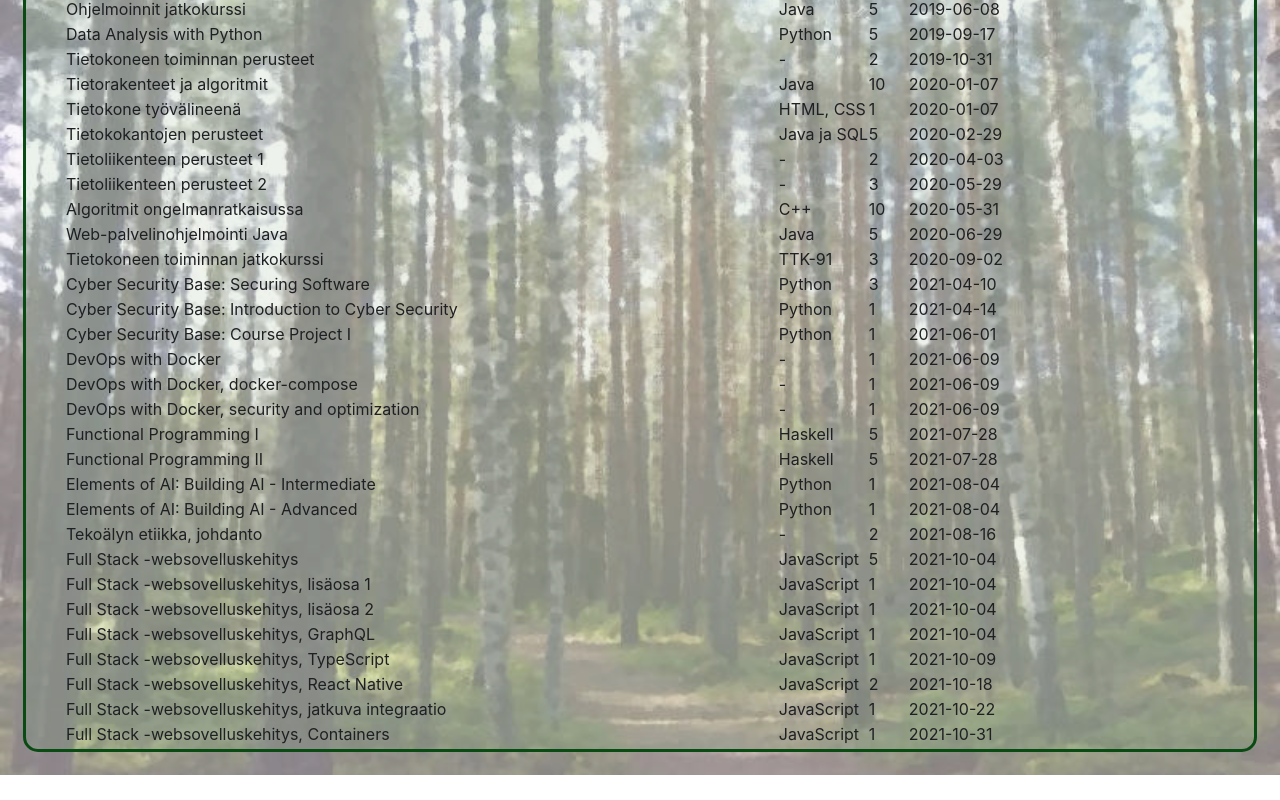
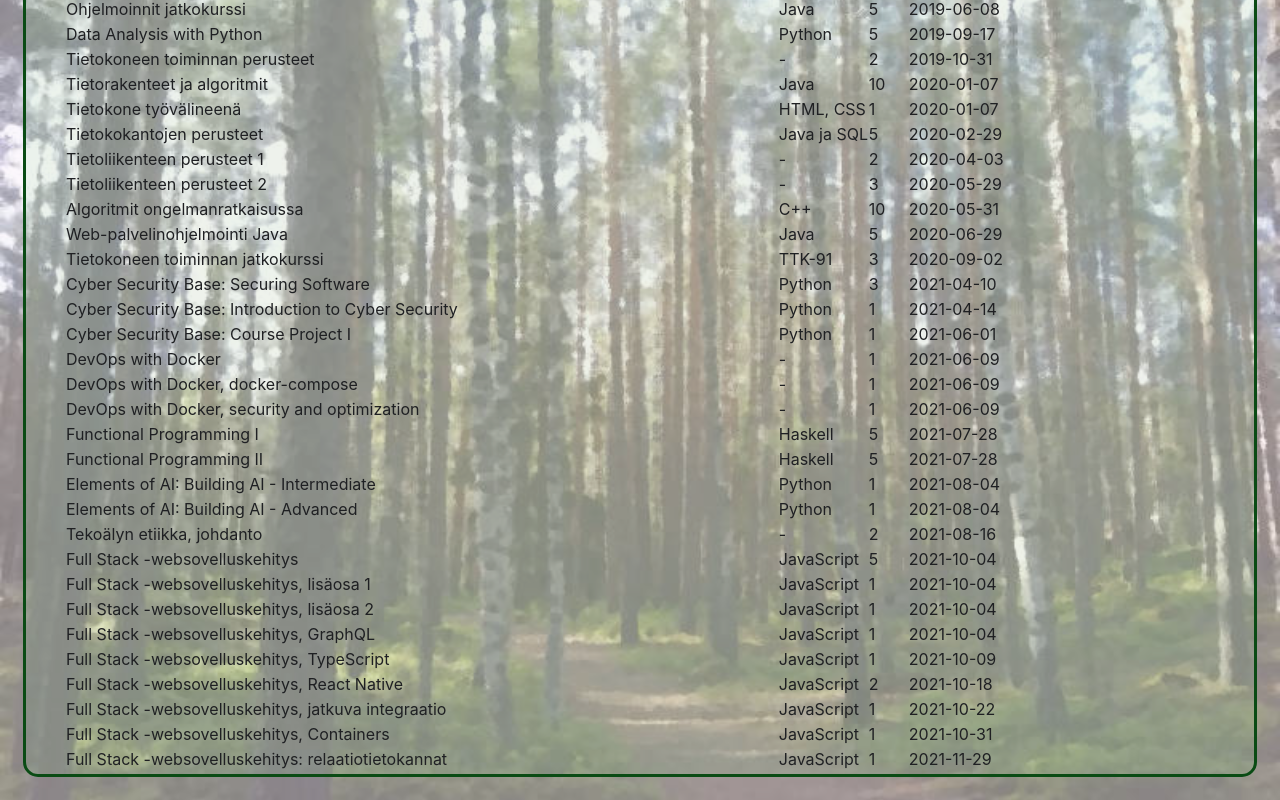
Before and after one commit to VPuosk/Kotisivu, a React (Create React App) app: page /Kotisivu/CV/HY in a window 1280 px wide. Shown: the part 1068-1868 px from the top of the page. Before the commit the page ends 1843 px from the top, so only its background shows below. Built offline with nearby package versions, Linux system fonts and the light colour scheme.

Commit message:
päivitetty

```diff
--- a/src/CVPage/HYopinnot.tsx
+++ b/src/CVPage/HYopinnot.tsx
@@ -227,6 +227,13 @@ export const opinnot = [
     laajuus: 3,
     suoritusaika: "2021-04-10"
   },
+  {
+    id: 'C33',
+    kurssi: "Full Stack -websovelluskehitys: relaatiotietokannat",
+    kieli: "JavaScript",
+    laajuus: 1,
+    suoritusaika: "2021-11-29"
+  },
 ]
 
 type Kurssitiedot = {
```
